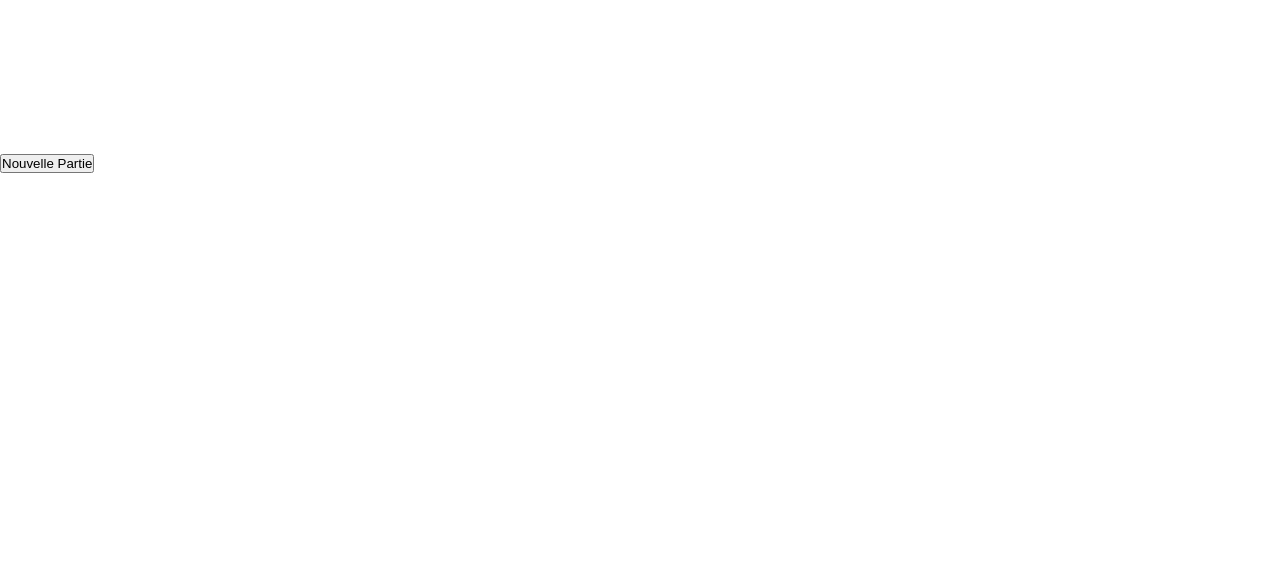
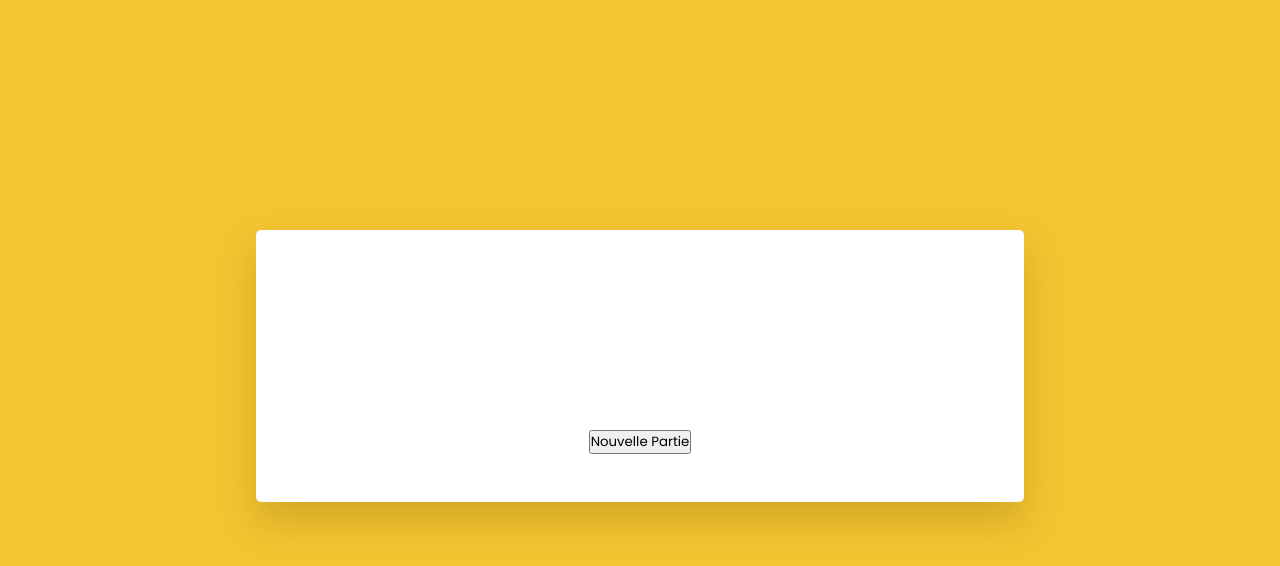
Before and after one commit to KrmDev/Jeu-du-Pendu, a plain HTML site: page index.html in a window 1280 px wide. Drawn offline with Linux system fonts and the light colour scheme.

Commit message:
Début du style du site

```diff
--- a/design/sass/default.scss
+++ b/design/sass/default.scss
@@ -1,5 +1,28 @@
+@mixin googleFonts($nomDeLaPolice) {
+  @import url("https://fonts.googleapis.com/css2?family=" + $nomDeLaPolice + "&display=swap");
+}
+@include googleFonts("Poppins");
+
 * {
-    padding: 0;
-    margin: 0;
-    box-sizing: border-box;
+  padding: 0;
+  margin: 0;
+  box-sizing: border-box;
+  font-family: "Poppins", sans-serif;
 }
+
+body {
+  background-color: #f4c531;
+}
+
+.container {
+  font-size: 1em;
+  background-color: white;
+  display: flex;
+  flex-direction: column;
+  justify-content: center;
+  align-items: center;
+  border-radius: 5px;
+  box-shadow: 0 1.2em 2.4em rgba(111, 85, 0, 0.25);
+  padding: 3em;
+  margin: 18% 20%;
+}
```
Also changed, not shown: design/css/default.css.
